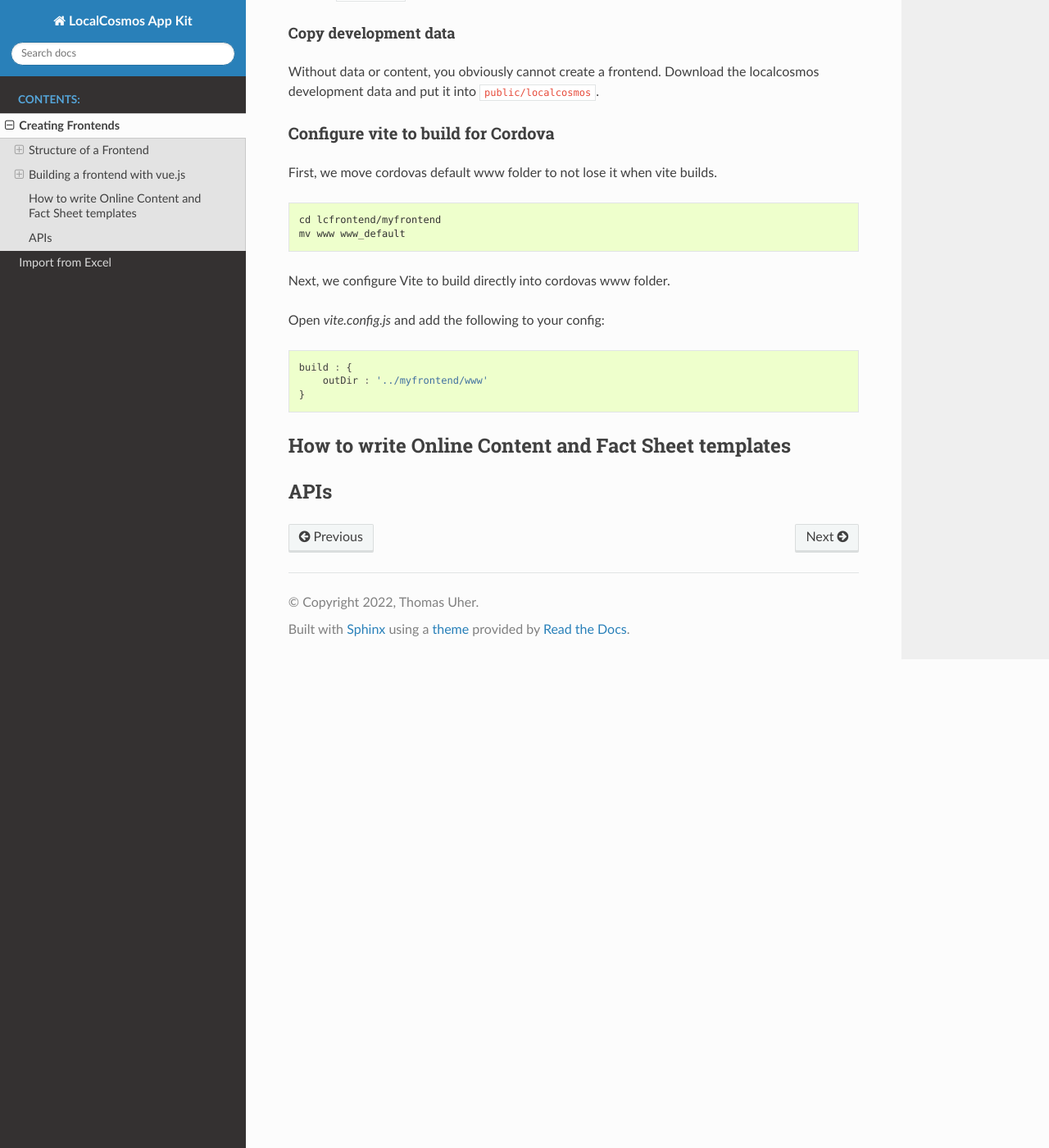
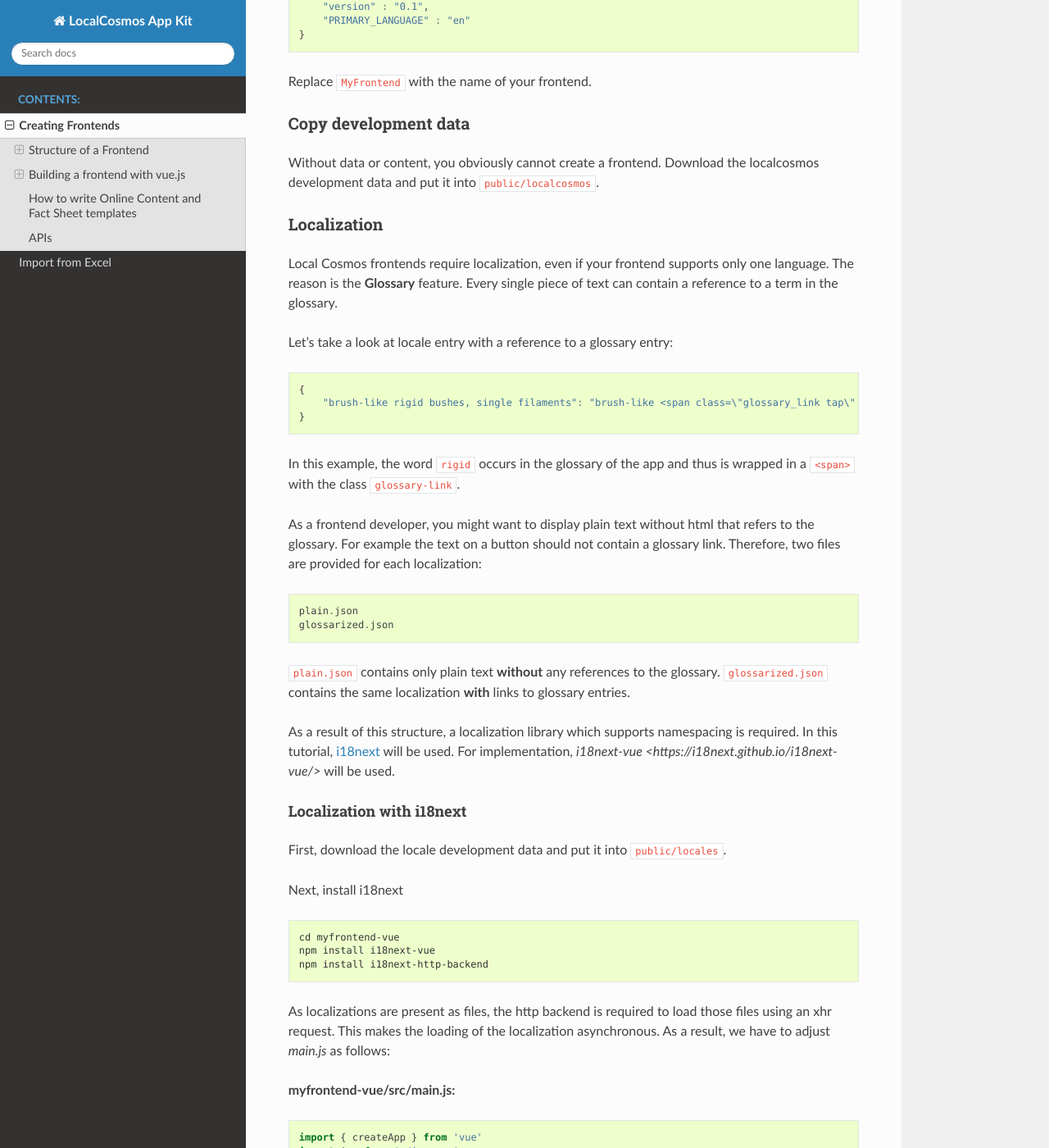
Before and after one commit to SiSol-Systems/localcosmos-app-kit-docs, a Sphinx documentation site: the page built from docs/frontends.rst, in a window 1280 px wide and 1400 px high, scrolled down 8389 px. Shown: the whole window at 82% size. Built offline with Sphinx 7.4.7 and the Read the Docs theme 2.0.0, drawn with Linux system fonts in a browser that asks for light colours; some of the changed text lies outside the part shown.

Commit message:
add localization tutorial

```diff
--- a/docs/frontends.rst
+++ b/docs/frontends.rst
@@ -32,9 +32,9 @@ The :code:`www` folder will later represent your Apache Cordova www folder, cont
 
 localcosmos folder
 ------------------
-The :code:`localcosmos` folder is the folder where the Local Cosmos App Kit will put all generated contents in.
+The :code:`localcosmos` folder is the folder where the Local Cosmos App Kit will put all generated contents, like identification keys, in.
 Do not put anything into this folder by yourself, unless you are developing using test content.
-During the build phase of your App on Local Cosmos, this folder will be deleted, recreated andu auto-populated
+During the build phase of your App on Local Cosmos, this folder will be deleted, recreated and auto-populated.
 
 online_content folder
 ---------------------
@@ -89,6 +89,7 @@ The settings file of your app. The settings.json file has two functions:
 
     {
         "frontend" : "FRONTEND_NAME",
+        "PRIMARY_LANGUAGE" : "en",
         "version" : "0.1",
         "online_content" : {
             "verbose_template_names" : {
@@ -175,6 +176,8 @@ The settings file of your app. The settings.json file has two functions:
             }
         }
     }
+
+The build process of Local Cosmos adds some settings to this file, like :code:`PRIMARY_LANGUAGE`, according to the settings the app creator made in the app kit.
 
 settings.online_content
 ^^^^^^^^^^^^^^^^^^^^^^^
@@ -422,7 +425,8 @@ Next, create the file :code:`settings.json` in :code:`myfrontend-vue/public`` an
 
     {
         "frontend" : "MyFrontend",
-        "version" : "0.1"
+        "version" : "0.1",
+        "PRIMARY_LANGUAGE" : "en"
     }
 
 
@@ -430,8 +434,131 @@ Replace :code:`MyFrontend` with the name of your frontend.
 
 
 Copy development data
-^^^^^^^^^^^^^^^^^^^^^
+---------------------
 Without data or content, you obviously cannot create a frontend. Download the localcosmos development data and put it into :code:`public/localcosmos`.
+
+
+Localization
+------------
+Local Cosmos frontends require localization, even if your frontend supports only one language. The reason is the **Glossary** feature.
+Every single piece of text can contain a reference to a term in the glossary.
+
+Let's take a look at locale entry with a reference to a glossary entry:
+
+.. code-block:: javascript
+
+    {
+        "brush-like rigid bushes, single filaments": "brush-like <span class=\"glossary_link tap\" action=\"glossary\" data-term=\"cmlnaWQ=\">rigid </span> bushes, single filaments",
+    }
+
+In this example, the word :code:`rigid` occurs in the glossary of the app and thus is wrapped in a :code:`<span>` with the class :code:`glossary-link`.
+
+As a frontend developer, you might want to display plain text without html that refers to the glossary. For example the text on a button should not contain a glossary link.
+Therefore, two files are provided for each localization:
+
+::
+
+    plain.json
+    glossarized.json
+
+:code:`plain.json` contains only plain text **without** any references to the glossary. :code:`glossarized.json` contains the same localization **with** links to glossary entries.
+
+As a result of this structure, a localization library which supports namespacing is required. In this tutorial, `i18next <https://www.i18next.com/>`_  will be used.
+For implementation, `i18next-vue <https://i18next.github.io/i18next-vue/>` will be used.
+
+
+Localization with i18next
+^^^^^^^^^^^^^^^^^^^^^^^^^
+First, download the locale development data and put it into :code:`public/locales`.
+
+Next, install i18next
+
+.. code-block:: console
+
+    cd myfrontend-vue
+    npm install i18next-vue
+    npm install i18next-http-backend
+
+
+As localizations are present as files, the http backend is required to load those files using an xhr request. This makes the loading of the localization asynchronous.
+As a result, we have to adjust `main.js` as follows:
+
+**myfrontend-vue/src/main.js:**
+
+.. code-block:: javascript
+
+    import { createApp } from 'vue'
+    import App from './App.vue'
+    import router from './router'
+
+    import i18next from 'i18next';
+    import I18NextVue from 'i18next-vue';
+    import HttpApi from 'i18next-http-backend';
+
+    var settings = {};
+
+    function onDeviceReady(event) {
+
+        console.log('Running cordova-' + cordova.platformId + '@' + cordova.version);
+
+        fetch('settings.json').then(r => r.text()).then(data => {
+
+            settings = JSON.parse(data);
+
+            const app = createApp(App)
+
+            app.use(router)
+
+            i18next.use(HttpApi).init({
+                language: navigator.language,
+                fallbackLng: settings.PRIMARY_LANGUAGE,
+                debug: true,
+                ns: ['plain', 'glossarized'],
+                defaultNS: 'glossarized',
+                fallbackNS: 'plain', // if app has no glossary, glossarized is not present
+                backend: {
+                    // load from i18next-gitbook repo
+                    loadPath: '/locales/{{lng}}/{{ns}}.json',
+                    crossDomain: true
+                }
+            }).then(() => {
+
+                app.use(I18NextVue, { i18next });
+
+                app.mount('#app')
+
+            });
+
+        });
+
+    }
+
+    document.addEventListener('deviceready', onDeviceReady, false);
+
+
+
+First, we fetch and parse the :code:`settings.json` file because it contains required information about languages.
+We are then making sure that i18next has finished loading before the app is created.
+
+We also made the settings available in the global scope.
+
+
+Fetching glossarized and plain locale entries in your app
+^^^^^^^^^^^^^^^^^^^^^^^^^^^^^^^^^^^^^^^^^^^^^^^^^^^^^^^^^
+
+By default, the glossarized localization will be fetched.
+
+.. code-block:: html
+
+    <template>
+
+        Glossarized (default): <span v-html="$t('WORD')"></span><br>
+        Plain text: {{ $t('plain:WORD') }}
+
+    </template>
+
+
+As the glossarized localization might contain a :code:`<span>` element, you always have to fetch it using the :code:`v-html` directive of vue.js.
 
 
 Configure vite to build for Cordova
```
Also changed, not shown: other parts of docs/frontends.rst (+2 -2 lines).
